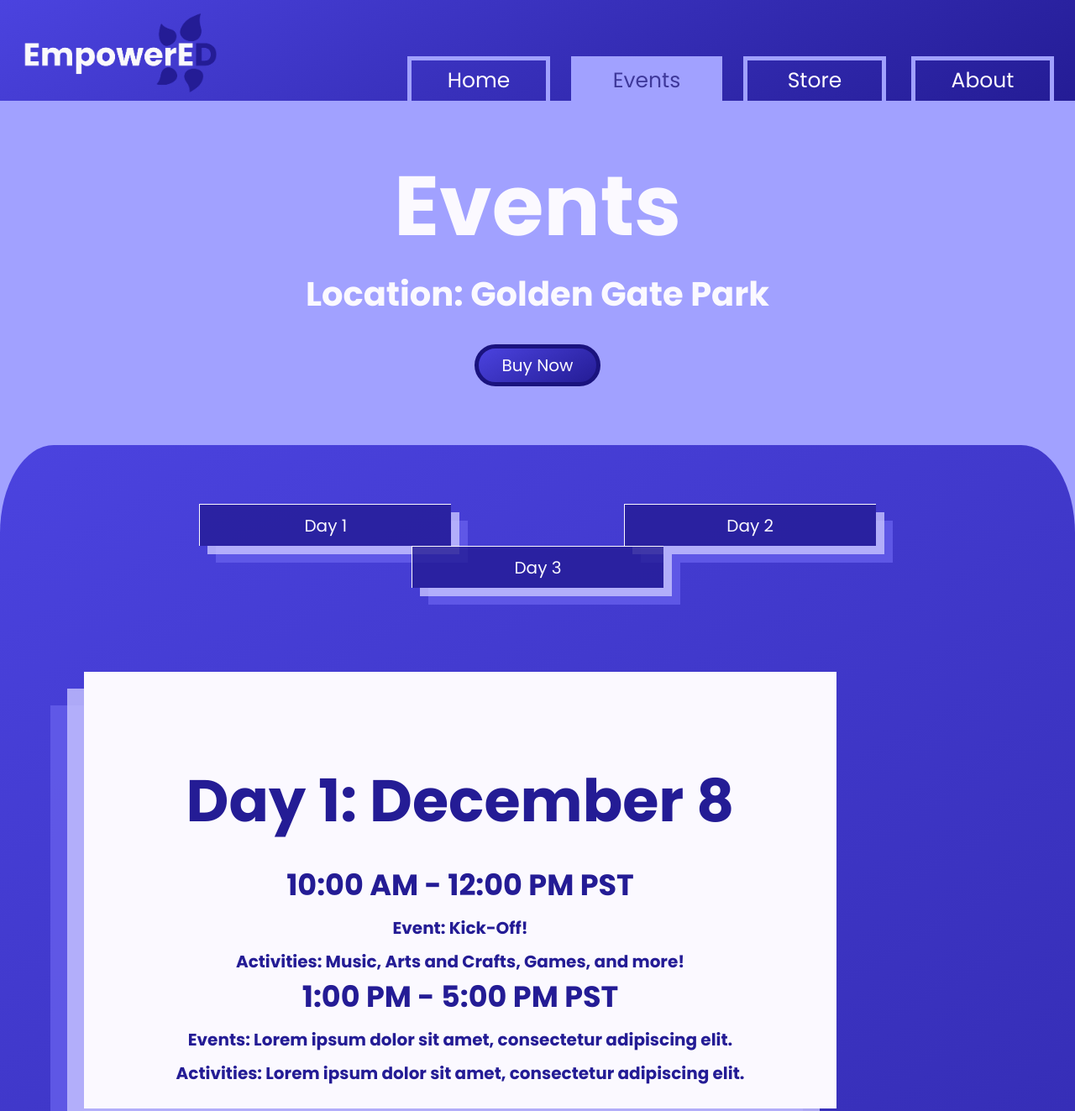
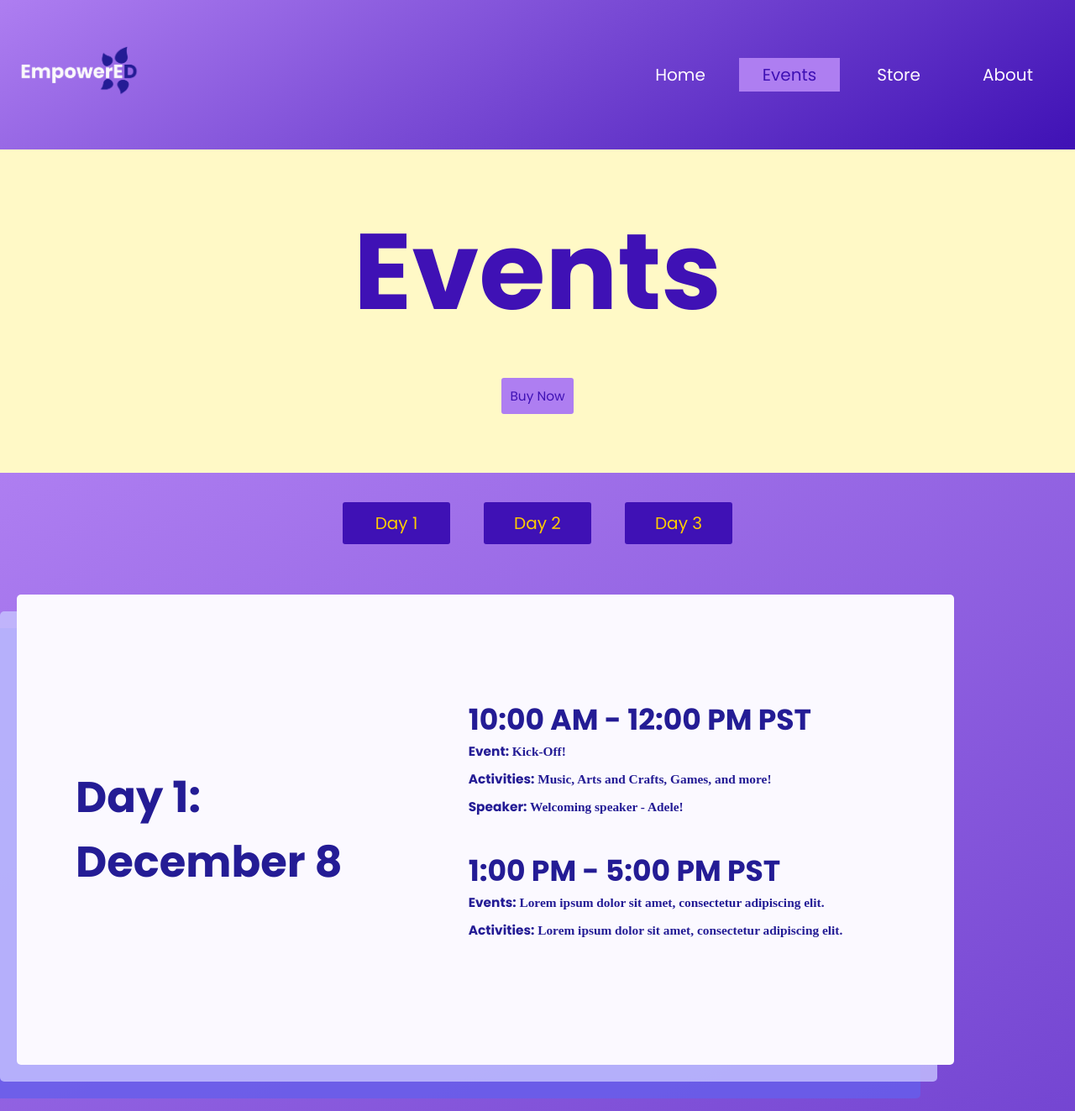
Before and after one commit to xLuvly/projectThree, a plain HTML site: page events/events.html in a window 1280 px wide. Shown: the top 1323 px of the page at 84% size. Drawn offline with Linux system fonts and the light colour scheme; a web font is replaced by a local one.

Commit message:
color changes + flex

```diff
--- a/css/events.css
+++ b/css/events.css
@@ -1,79 +1,95 @@
 .bottom-content {
-    height: 2100px;
+    width: 100%;
+    padding: 20px;
+    display: flex;
+    flex-direction: column;
+    align-items: flex-start;
 }
 .days {
+    width: 95%;
+    margin-bottom: 100px;
+    background-color: #fbf9ff;
     color: #241c95;
-    background-color: #fbf9ff;
-    height:400px;
-    padding: 0.5px;
-    margin:100px;
+    padding: 20px;
+    border-radius: 5px;
+    display: flex;
+    flex-direction: row;
+    align-items: center;
+    text-align: left;
 }
 .days:target {
-    display: block;
+    display: flex;
+}
+h1 {
+    color: #3f11b5;
 }
 .days h2 {
-    font-size: 70px;
-    margin: 100px 30px 20px;
+    font-size: 4vw;
+    margin-right: 100px;
 }
 .date h3 {
-    font-size: 35px;
+    font-family: 'Poppins';
+    font-size: 2.7vw;
 }
 .date h4 {
-    font-size: 20px;
-    margin: 10px 0 0px;
-}
-.date {
-    display: flex;
-    align-items: center;
-    flex-direction: column;
+    font-family: 'Baskerville';
+    font-size: 1.2vw;
+    margin-bottom: 10px;
 }
 #day-one, #day-two, #day-three {
-    width: 70%;
-    height: 520px;
+    width: 90%;
+    height: 70vh;
+    h2 {
+        text-align: left;
+        margin-left: 50px;
+    }
 }
-#day-one {
+#day-one, #day-three {
     box-shadow: #c7c3ffce -20px 20px,
     #665febce -40px 40px;
 }
 #day-two {
-margin-left: auto;
+    margin-left: auto;
     box-shadow: #c7c3ffce 20px 20px,
     #665febce 40px 40px;
-}
-#day-three {
-    box-shadow: #c7c3ffce -20px 20px,
-    #665febce -40px 40px;
 }
 .top {
     margin: -50px 0 -150px 0;
 }
+.description {
+    margin: 15px 50px 40px 50px;
+}
+.sections {
+    display: flex;
+    justify-content: center;
+    align-items: center;
+    width: 100%;
+    position: sticky;
+    top: 0%;
+}
 .day-button {
-    background-color: #241c95ce;
-    width: 300px;
+    background-color: #3f11b5;
+    width: 10vw;
     height: 50px;
-    margin: 0 100px 0 100px;
+    margin: 15px 20px 60px 20px;
     border: none;
-    box-shadow: #c7c3ffce 10px 10px,
-    #665febce 20px 20px;
-    border-top: 1px solid #fbf9ff;
-    border-left: 1px solid #fbf9ff;
+    border-radius: 3px;
 }
 .day-button a {
     text-decoration: none;
-    color: #fbf9ff;
+    color: #ffcc00;
     font-size: 20px;
+    font-family: 'Poppins';
 }
 .day-button:hover{
-    background-color: #fbf9ff;
-    box-shadow: #665febce 10px 10px,
-    #241c95ce 20px 20px;
+    background-color: #fff9c6;
+    box-shadow: #241c95ce 10px 10px;
     border-top: 1px solid #fbf9ff;
     border-left: 1px solid #fbf9ff;
     a {
         color: #241c95ce;
     }
 }
-.sections {
-    position: sticky;
-    top: 0;
+span .bold {
+    font-size: 50px;
 }
--- a/css/main.css
+++ b/css/main.css
@@ -1,5 +1,5 @@
 html {
-    background-color: #a1a1ff;
+    background-color: #fff9c6;
 }
 * {
     font-family: 'Poppins';
@@ -9,55 +9,44 @@ html {
 }
 nav {
     display: flex;
-    height: 120px;
-    background-image: linear-gradient(150deg, #4b43df, #241c95);
-    padding: 0 20px;
+    flex-wrap: wrap;
+    align-items: center;
+    justify-content: space-between;
+    height: auto;
+    padding: 10px 20px;
+    background-image: linear-gradient(150deg, #ae7ef1, #3f11b5);
+
 }
-/* #navbar {
-    position: sticky;
-    top: 0;
-    overflow: hidden;
-    z-index: 1000;
-  } */
 nav img{
-    position: relative;
-    top: -50%;
-    display: flex;
-    height: 250px;
-    width: auto;
-    align-items: baseline;
+    height: 150px;
 }
 nav a {
     text-decoration: none;
     color: #FEF9FF;
-    font-size: 25px;
+    font-size: 20px;
 }
 nav ul {
     display: flex;
-    align-items: last baseline;
-    list-style-type: none;
-    margin-left:auto;
-    gap: 20px;
+    flex-wrap: wrap;
+    list-style: none;
+    gap: 10px;
+    margin-left: auto;
 }
 nav li {
-    padding: 5px 5px;
-    margin: 0px 5px;
+    padding: 5px;
+    margin: 0;
     text-align: center;
-    width: 170px;
-    border: 5px solid #a1a1ff;
+    min-width: 120px;
     border-bottom: none;
 }
 nav .current {
-    background-color: #a1a1ff;
+    background-color: #ae7ef1;
 }
 nav a:hover {
     color: #ffcc00;
 }
-nav .current a:hover {
-    color: #1b1475;
-}
 .current a {
-    color: #3E389A;
+    color: #3f11b5;
 }
 .video-container {
     position: relative;
@@ -71,9 +60,9 @@ nav .current a:hover {
     height: 80%;
     width: 85%;
     object-fit: cover;
-    box-shadow: #241c95ce 20px 20px,
-    #4b43dfce 40px 40px,
-    #675fffc3 60px 60px;
+    box-shadow: #2f0b6ece 20px 20px,
+    #3f11b5ce 40px 40px,
+    #ae7ef1c3 60px 60px;
 }
 
 .video-container .content {
@@ -83,8 +72,6 @@ nav .current a:hover {
     color: #fbf9ff;
     max-width: 100%;
 }
-
-
 body {
     color: #fbf9ff;
 }
@@ -92,79 +79,62 @@ body {
     padding: 100px 150px 250px 150px;
 }
 .content h1 {
-    font-size: 90px;
-    text-decoration: underline;
+    font-size: 6vw;
 }
-
+.content h2, .content h3 {
+    font-family: 'Baskerville';
+    margin-bottom: 20px;
+}
+.content h2 {
+    font-size: 2.5vw;
+}
+.content h3 {
+    font-size: 1.5vw;
+}
 .buy-now {
-    width: 150px;
-    height: 50px;
+    max-width: 200px;
+    max-height: 50px;
     position: relative;
     top: 30px;
-    font-size: 20px;
-    border-radius: 50px;
-    background-image: linear-gradient(150deg, #4b43df, #241c95);
-    border: 5px solid #1a137e;
-    color: #fbf9ff;
+    font-size: 1.2vw;
+    padding: 10px;
+    background-color: #ae7ef1;
+    color: #3f11b5;
+    border: none;
+    border-radius: 3px;
 }
 .buy-now:hover {
     background-image: linear-gradient(150deg, #675fff, #c89afa);
-    border: 5px solid #1a137e;
-    color: #1a137e;
+    color: #2f0b6e;
     text-decoration: underline;
 }
 
 .bottom-content {
-    background-image: linear-gradient(150deg, #4b43df, #241c95);
-    padding-top: 70px;
-    height: 700px;
-    border-top-right-radius: 5%;
-    border-top-left-radius: 5%;
+    background-image: linear-gradient(150deg, #ae7ef1, #3f11b5);
+    padding: 30px 10px;
     text-align: center;
     font-size: 20px;
 }
 .bottom-images {
-    margin: 50px;
     display: flex;
-    flex-direction: row;
-    align-items: center;
-    background-color:#cdcaffef;
-    padding: 20px 0 50px 0;
-    border-top-left-radius: 30px;
-    border-top-right-radius: 30px;
-
+    flex-wrap: wrap;
+    justify-content: center;
+    gap: 15px;
+    padding: 50px;
 }
 .image-one, .image-two, .image-three {
-    margin: 15px;
-    position: relative;
-    left: 4.5%;
-    height: 300px;
+    max-height: 300px;
+    transition: transform 0.3s ease;
 }
-.image-one {
-    box-shadow: #241c95ce -10px 10px,
-    #4b43dfce -25px 25px,
-    #675fffc3 -40px 40px;
-    border-top-right-radius: 30px;
-    border-bottom-right-radius: 30px;
+
+.image-one:hover, .image-two:hover, .image-three:hover {
+    transform: scale(1.1);
 }
-.image-two {
-    box-shadow: #241c95ce 0px 10px,
-    #4b43dfce 0px 25px,
-    #675fffc3 0px 40px;
-    border-radius: 30px;
-}
-.image-three {
-    box-shadow: #241c95ce 10px 10px,
-    #4b43dfce 25px 25px,
-    #675fffc3 40px 40px;
-    border-top-left-radius: 30px;
-    border-bottom-left-radius: 30px;
-}
+
+
 footer {
-    background-color: #1a137e;
-    height: 150px;
-    position: relative;
-    padding: 30px 20px;
+    background-color: #2f0b6e;
+    padding:20px;
     text-align: center;
 }
 footer a {
@@ -172,7 +142,6 @@ footer a {
     color: #FEF9FF;
     margin: 0 15px;
     font-size: 18px;
-    transition: color 0.3s ease;
 }
 footer p {
     margin: 10px 0 20px 0;
@@ -186,8 +155,16 @@ footer a:hover {
     padding: 100px 0 250px 0;
 }
 .top h1 {
-    font-size: 100px;
+    font-size: 10vw;
 }
 .top h2 {
-    font-size: 40px;
+    font-size: 5vw;
 }
+
+/*
+fff9c6
+FEF9FF
+3f11b5
+ae7ef1
+
+*/
--- a/events/events.html
+++ b/events/events.html
@@ -8,8 +8,7 @@
 
         <link rel="preconnect" href="https://fonts.googleapis.com">
         <link rel="preconnect" href="https://fonts.gstatic.com" crossorigin>
-        <link href="https://fonts.googleapis.com/css2?family=Poppins:ital,wght@0,100;0,200;0,300;0,400;0,500;0,600;0,700;0,800;0,900;1,100;1,200;1,300;1,400;1,500;1,600;1,700;1,800;1,900&display=swap" rel="stylesheet">
-
+        <link href="https://fonts.googleapis.com/css2?family=Baskervville:ital@0;1&family=Poppins:ital,wght@0,100;0,200;0,300;0,400;0,500;0,600;0,700;0,800;0,900;1,100;1,200;1,300;1,400;1,500;1,600;1,700;1,800;1,900&display=swap" rel="stylesheet">
     </head>
 
     <body>
@@ -29,7 +28,6 @@
 
         <div class = 'top'>
             <h1>Events</h1>
-            <h2>Location: Golden Gate Park</h2>
             <button class = "buy-now">Buy Now</button>
         </div>
 
@@ -41,39 +39,52 @@
                 <button class = "day-button"> <a href = "#day-three">Day 3</a> </button>
             </div>
 
+            <div id = "day-one" class = "days">
+                <h2>Day 1: <br>December 8</h2>
+                <div class = "date">
+                    <div class = "description">
+                    <h3>10:00 AM - 12:00 PM PST</h3>
+                        <h4><span class = "bold">Event:</span> Kick-Off! </h4>
+                        <h4><span class = "bold">Activities:</span> Music, Arts and Crafts, Games, and more!</h4>
+                        <h4><span class = "bold">Speaker:</span> Welcoming speaker - Adele!</h4>
 
-            <div id = "day-one" class = "days">
-                <h2>Day 1: December 8</h2>
-                <div class = "date">
-                    <h3>10:00 AM - 12:00 PM PST</h3>
-                        <h4>Event: Kick-Off! </h4>
-                        <h4>Activities: Music, Arts and Crafts, Games, and more! </h4>
+                    </div>
+                    <div class = "description">
                     <h3>1:00 PM - 5:00 PM PST</h3>
-                        <h4>Events: Lorem ipsum dolor sit amet, consectetur adipiscing elit.</h4>
-                        <h4>Activities: Lorem ipsum dolor sit amet, consectetur adipiscing elit.</h4>
+                        <h4><span class = "bold">Events:</span> Lorem ipsum dolor sit amet, consectetur adipiscing elit.</h4>
+                        <h4><span class = "bold">Activities:</span> Lorem ipsum dolor sit amet, consectetur adipiscing elit.</h4>
+                    </div>
                 </div>
             </div>
 
             <div id = "day-two" class = "days">
-                <h2>Day 2: December 9</h2>
+                <h2>Day 2: <br>December 9</h2>
                 <div class = "date">
+                    <div class = "description">
                     <h3>11:00 AM - 1:00 PM PST</h3>
-                        <h4>Events: Lorem ipsum dolor sit amet, consectetur adipiscing elit.</h4>
-                        <h4>Activities: Lorem ipsum dolor sit amet, consectetur adipiscing elit.</h4>
+                        <h4><span class = "bold">Events:</span> Lorem ipsum dolor sit amet, consectetur adipiscing elit.</h4>
+                        <h4><span class = "bold">Activities:</span> Lorem ipsum dolor sit amet, consectetur adipiscing elit.</h4>
+                    </div>
+                    <div class = "description">
                     <h3>2:00 PM - 4:00 PM PST</h3>
-                        <h4>Events: Lorem ipsum dolor sit amet, consectetur adipiscing elit.</h4>
-                        <h4>Activities: Lorem ipsum dolor sit amet, consectetur adipiscing elit.</h4>
+                        <h4><span class = "bold">Events:</span> Lorem ipsum dolor sit amet, consectetur adipiscing elit.</h4>
+                        <h4><span class = "bold">Activities:</span> Lorem ipsum dolor sit amet, consectetur adipiscing elit.</h4>
+                    </div>
                 </div>
             </div>
             <div id = "day-three" class = "days">
-                <h2>Day 3: December 10</h2>
+                <h2>Day 3: <br>December 10</h2>
                 <div class = "date">
+                    <div class = "description">
                     <h3>10:00 AM - 12:00 PM PST</h3>
-                        <h4>Events: Lorem ipsum dolor sit amet, consectetur adipiscing elit.</h4>
-                        <h4>Activities: Lorem ipsum dolor sit amet, consectetur adipiscing elit.</h4>
+                        <h4><span class = "bold">Events:</span> Lorem ipsum dolor sit amet, consectetur adipiscing elit.</h4>
+                        <h4><span class = "bold">Activities:</span> Lorem ipsum dolor sit amet, consectetur adipiscing elit.</h4>
+                    </div>
+                    <div class = "description">
                     <h3>1:00 PM - 6:00 PM PST</h3>
-                        <h4>Events: Lorem ipsum dolor sit amet, consectetur adipiscing elit.</h4>
-                        <h4>Activities: Lorem ipsum dolor sit amet, consectetur adipiscing elit.</h4>
+                        <h4><span class = "bold">Events:</span> Lorem ipsum dolor sit amet, consectetur adipiscing elit.</h4>
+                        <h4><span class = "bold">Activities:</span> Lorem ipsum dolor sit amet, consectetur adipiscing elit.</h4>
+                    </div>
                 </div>
             </div>
 
--- /dev/null
+++ b/test.css
@@ -0,0 +1,205 @@
+/* Apply flexbox to the body for overall layout */
+body {
+    display: flex;
+    flex-direction: column;
+    justify-content: flex-start;
+    align-items: center;
+    margin: 0;
+    padding: 0;
+    font-family: 'Poppins', sans-serif;
+    background-color: #fbf9ff; /* Background color */
+}
+
+/* Main navbar style */
+#navbar {
+    width: 100%;
+    display: flex;
+    justify-content: space-between;
+    align-items: center;
+    background-color: #241c95;
+    padding: 10px;
+}
+
+#navbar nav {
+    display: flex;
+    justify-content: space-between;
+    width: 80%;
+}
+
+#navbar nav a {
+    color: #fbf9ff; /* White text for navbar links */
+    text-decoration: none;
+    padding: 10px;
+}
+
+#navbar nav a:hover {
+    color: #665feb; /* Light purple hover effect */
+}
+
+/* Main content sections */
+.top {
+    display: flex;
+    flex-direction: column;
+    align-items: center;
+    justify-content: center;
+    text-align: center;
+    margin: -50px 0 -150px 0;
+    width: 100%;
+}
+
+.top h1, .top h2 {
+    color: #241c95;
+}
+
+.top .buy-now {
+    background-color: #241c95;
+    color: #fbf9ff;
+    padding: 10px 20px;
+    border: none;
+    border-radius: 5px;
+    margin-top: 20px;
+    cursor: pointer;
+}
+
+.top .buy-now:hover {
+    background-color: #665feb;
+}
+
+/* Bottom content section */
+.bottom-content {
+    width: 100%;
+    padding: 20px;
+    display: flex;
+    flex-direction: column;
+    align-items: center;
+}
+
+/* Sections buttons */
+.sections {
+    display: flex;
+    justify-content: center;
+    gap: 20px;
+    margin-bottom: 30px;
+}
+
+.day-button {
+    background-color: #241c95ce;
+    width: 150px;
+    height: 50px;
+    border: none;
+    color: #fbf9ff;
+    font-size: 18px;
+    box-shadow: #c7c3ffce 10px 10px,
+                #665febce 20px 20px;
+    border-radius: 5px;
+    cursor: pointer;
+}
+
+.day-button a {
+    color: #fbf9ff;
+    text-decoration: none;
+}
+
+.day-button:hover {
+    background-color: #fbf9ff;
+    color: #241c95;
+    box-shadow: #665febce 10px 10px,
+                #241c95ce 20px 20px;
+}
+
+/* Day content */
+.days {
+    width: 90%;
+    margin-bottom: 30px;
+    background-color: #fbf9ff;
+    color: #241c95;
+    box-shadow: #c7c3ffce -20px 20px, #665febce -40px 40px;
+    padding: 20px;
+    border-radius: 5px;
+    display: flex;
+    flex-direction: column;
+    align-items: flex-start;
+}
+
+.days h2 {
+    font-size: 30px;
+    margin-bottom: 10px;
+}
+
+.date h3, .date h4 {
+    font-size: 18px;
+}
+
+/* Footer Styling */
+footer {
+    width: 100%;
+    background-color: #241c95;
+    color: #fbf9ff;
+    padding: 20px 0;
+    text-align: center;
+}
+
+footer a {
+    color: #fbf9ff;
+    margin: 0 10px;
+    text-decoration: none;
+}
+
+footer a:hover {
+    color: #665feb;
+}
+
+/* Responsive Design - Media Queries */
+@media screen and (max-width: 768px) {
+    /* Adjust for small screens like mobile phones */
+    .top h1 {
+        font-size: 40px;
+    }
+
+    .top h2 {
+        font-size: 25px;
+    }
+
+    .sections {
+        flex-direction: column;
+        align-items: center;
+    }
+
+    .day-button {
+        width: 200px;
+        font-size: 16px;
+    }
+
+    .days {
+        width: 100%;
+    }
+
+    footer {
+        padding: 10px 0;
+    }
+}
+
+@media screen and (max-width: 480px) {
+    /* Adjust for very small screens like phones in portrait mode */
+    .top h1 {
+        font-size: 30px;
+    }
+
+    .top h2 {
+        font-size: 20px;
+    }
+
+    .day-button {
+        width: 150px;
+        font-size: 14px;
+    }
+
+    .days {
+        width: 100%;
+        margin: 15px 0;
+    }
+
+    footer {
+        padding: 5px 0;
+    }
+}
```
Also changed, not shown: css/store.css (+14 -9 lines), index.html (+1 -2 lines), test.html (added, +97 -0 lines).
